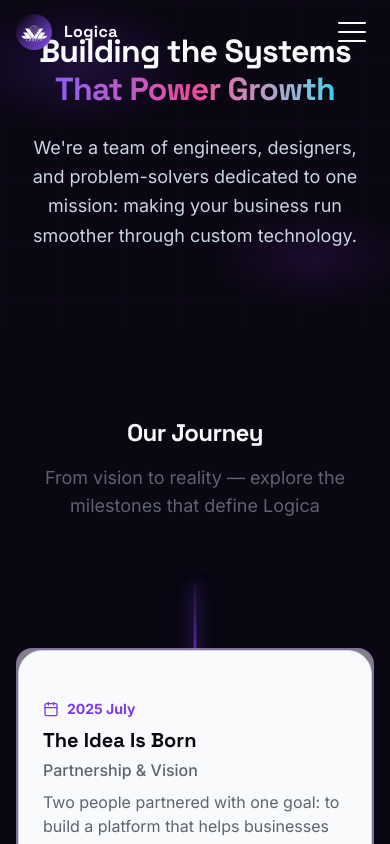
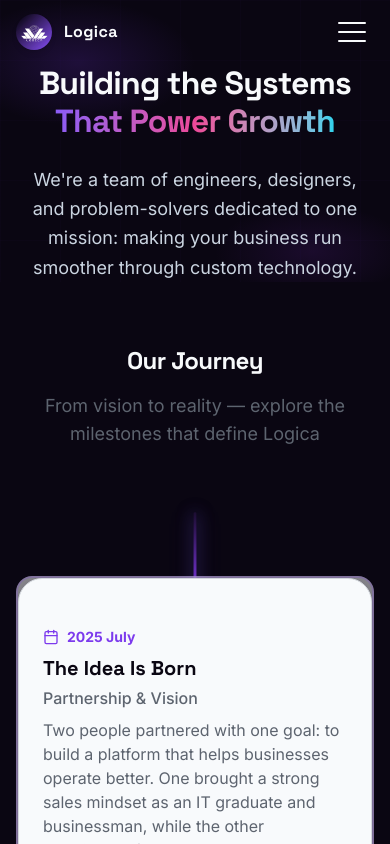
Before and after one commit to uvltechnology/uvl-technology-marke, a React (Vite) app: page /about in a window 390 px wide. Shown: the top 844 px of the page. Built offline with nearby package versions, Linux system fonts and the light colour scheme.

Commit message:
adjusted the spacing in about us

```diff
--- a/src/pages/About.jsx
+++ b/src/pages/About.jsx
@@ -120,7 +120,7 @@ export default function About() {
 
 	return (
 		<div className="min-h-screen">
-			<section className="relative pt-32 pb-24 bg-[#0A0612] text-[#F8FAFC] overflow-hidden">
+			<section className="relative pt-28 md:pt-24 pb-24 bg-[#0A0612] text-[#F8FAFC] overflow-hidden">
 				{/* Radial gradient overlay */}
 				<div className="absolute inset-0" style={{
 					background: `
@@ -134,21 +134,21 @@ export default function About() {
 					initial="initial"
 					animate="animate"
 					variants={fadeInUp}
-					className="relative z-10 max-w-5xl mx-auto px-6 lg:px-8 text-center"
+					className="relative z-10 max-w-5xl mx-auto px-6 lg:px-8 text-center mt-8 md:mt-0"
 				>
 					<h1 className="text-[#F8FAFC] mb-6 text-4xl md:text-5xl lg:text-6xl font-extrabold leading-tight tracking-tight">
 						Building the Systems<br />
 						<span className="bg-gradient-to-r from-[#8B5CF6] via-[#EC4899] to-[#22D3EE] bg-clip-text text-transparent">That Power Growth</span>
 					</h1>
 
-					<p className="text-lg md:text-xl text-[#CBD5E1] mb-10 max-w-3xl mx-auto leading-relaxed">
+					<p className="text-lg md:text-xl text-[#CBD5E1] mb-0 max-w-3xl mx-auto leading-relaxed">
 						We're a team of engineers, designers, and problem-solvers dedicated to one mission: making your business run smoother through custom technology.
 					</p>
 				</motion.div>
 			</section>
 
 			{/* Timeline Section */}
-			<section className="bg-[#0A0612]">
+			<section className="bg-[#0A0612] -mt-16 md:-mt-8">
 				<ScrollTimeline
 					events={timelineEvents}
 					title="Our Journey"
```
